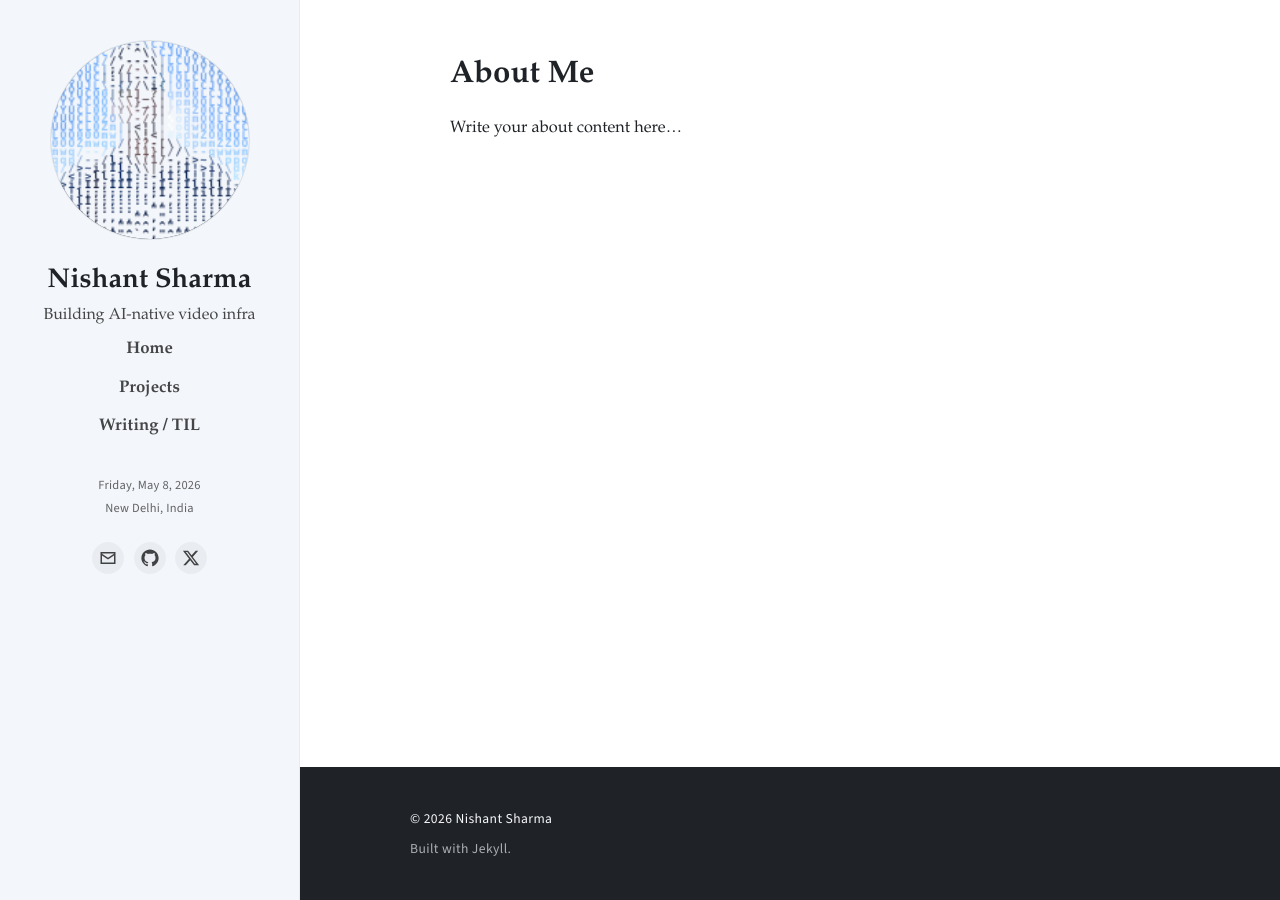
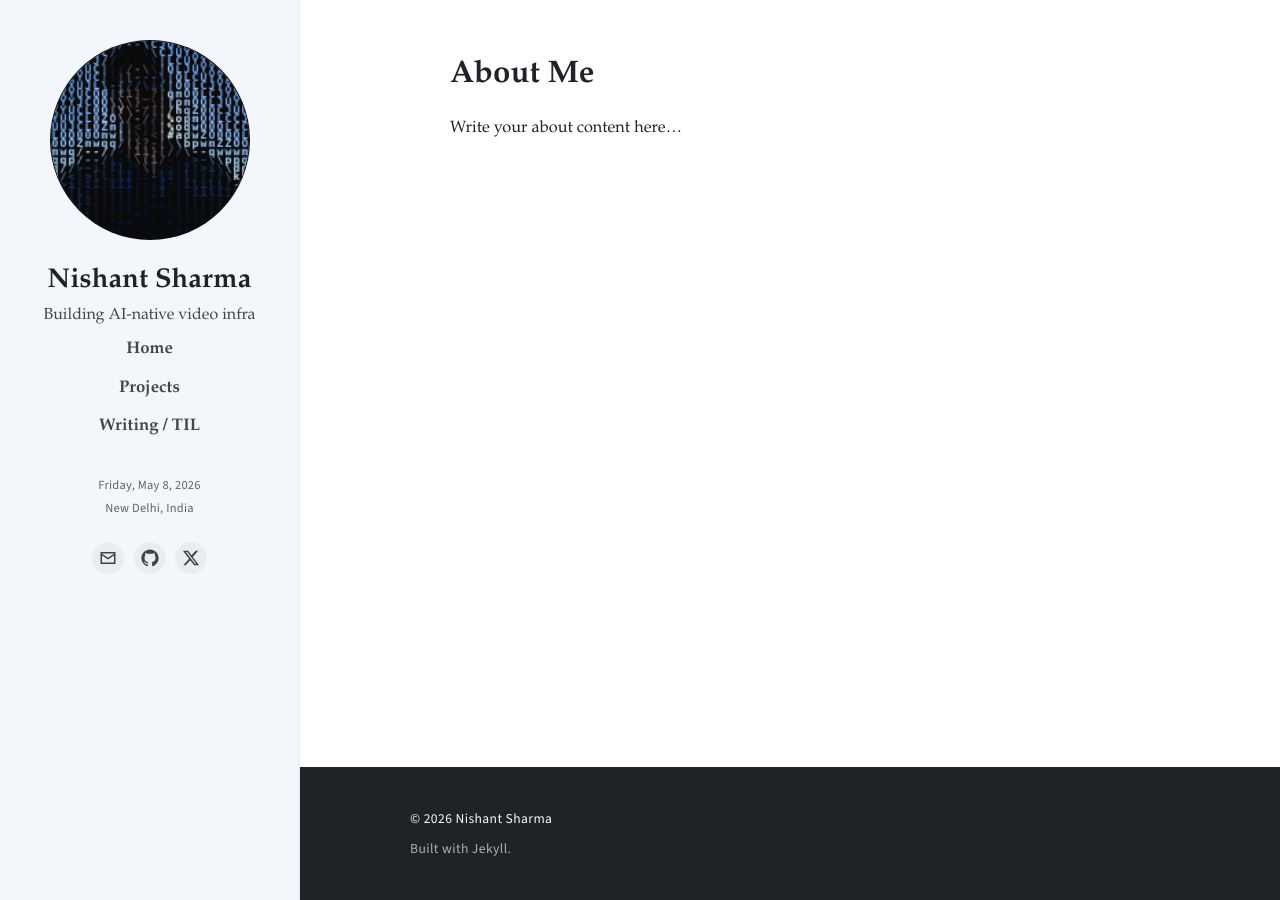
Before and after one commit to sevendaystoglory/sevendaystoglory.github.io, a Jekyll site: the page built from pages/about.md, in a window 1280 px wide. Built offline with Jekyll 4.4.1, drawn with Linux system fonts in a browser that asks for light colours.

Commit message:
revert: keep the photo wrap background black

```diff
--- a/assets/css/main.css
+++ b/assets/css/main.css
@@ -101,7 +101,7 @@ img { max-width: 100%; height: auto; display: block; }
     border-radius: 50%;
     overflow: hidden;
     border: 1px solid var(--border);
-    background: var(--cream);
+    background: #0a0a0a;
 }
 .sidebar-photo-video {
     position: absolute;
```
